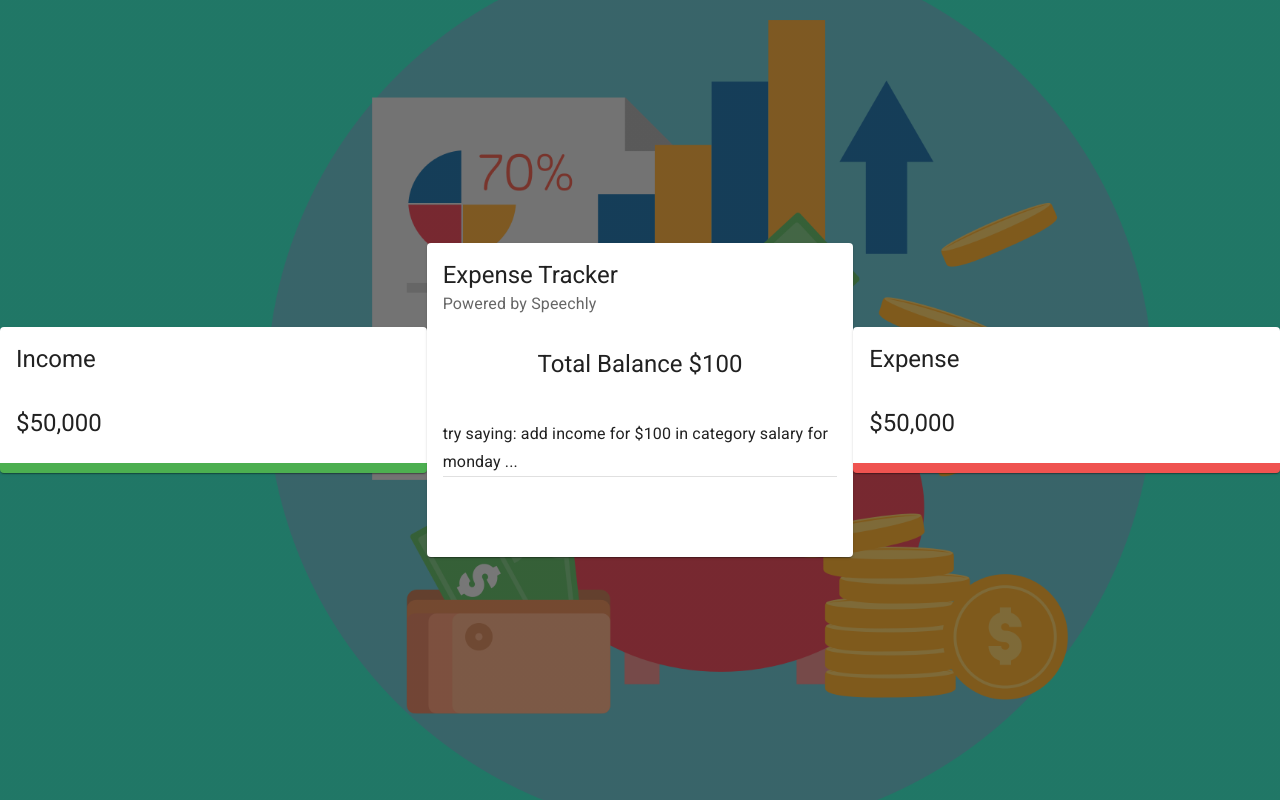
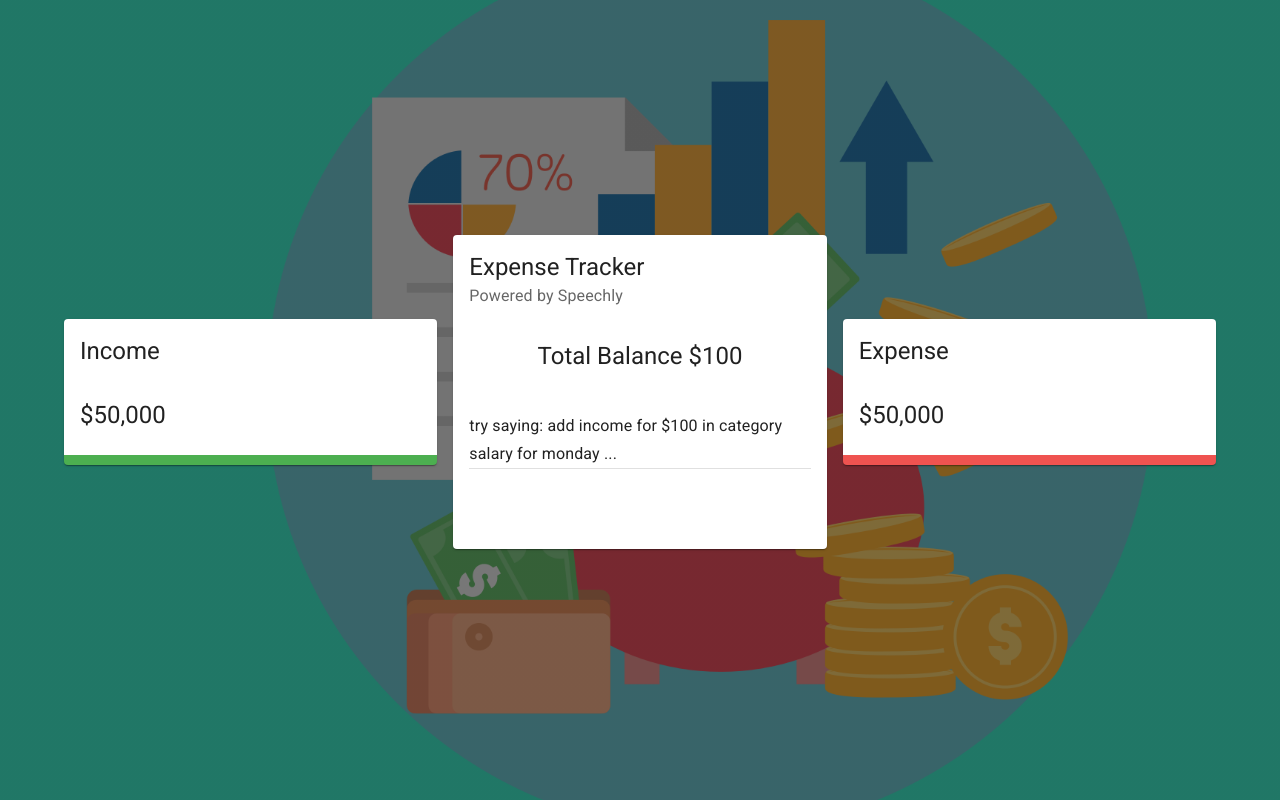
Before and after one commit to webceyhan/react-budget-tracker, a React (Create React App) app: page / in a window 1280 px wide. Built offline with nearby package versions, Linux system fonts and the light colour scheme.

Commit message:
container added to main app

```diff
--- a/src/App.jsx
+++ b/src/App.jsx
@@ -1,13 +1,13 @@
-import { Grid } from '@mui/material';
+import { Grid, Container } from '@mui/material';
 import { Main } from './components/Main.jsx';
 import { Details } from './components/Details.jsx';
 
 export const App = () => {
     return (
-        <div>
+        <Container>
             <Grid
                 container
-                spacing={0}
+                spacing={2}
                 alignItems="center"
                 justifyContent="center"
                 style={{ height: '100vh' }}
@@ -24,6 +24,6 @@
                     <Details title="Expense" />
                 </Grid>
             </Grid>
-        </div>
+        </Container>
     );
 };
```
